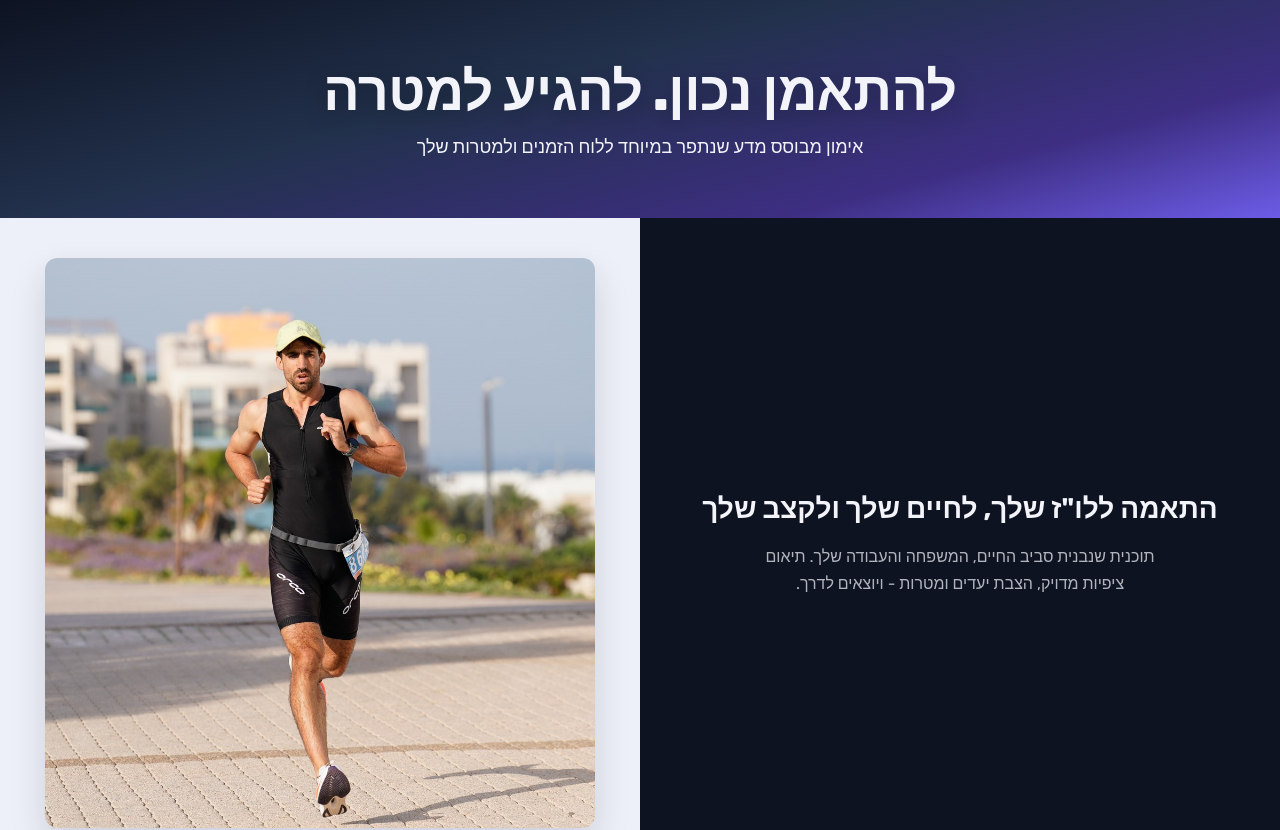
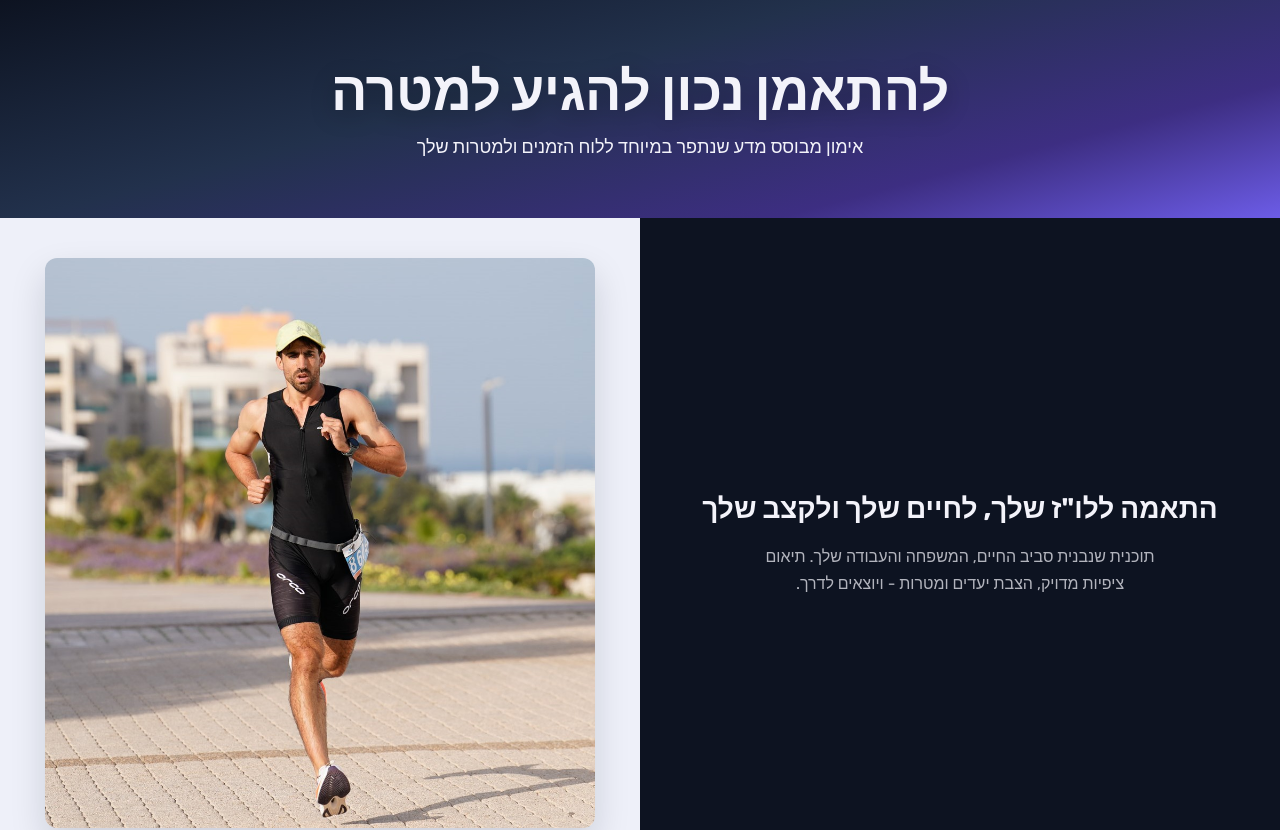
Before and after one commit to themagtri/Run, a plain HTML site: page index.html in a window 1280 px wide. Shown: the top 830 px of the page. Drawn offline with Linux system fonts and the light colour scheme.

Commit message:
Update index.html

```diff
--- a/index.html
+++ b/index.html
@@ -216,7 +216,7 @@
 <body>
 
 <header class="hero">
-  <h1>להתאמן נכון. להגיע למטרה</h1>
+  <h1>להתאמן נכון להגיע למטרה</h1>
   <p class="tagline">אימון מבוסס מדע שנתפר במיוחד ללוח הזמנים ולמטרות שלך</p>
 </header>
 
```
